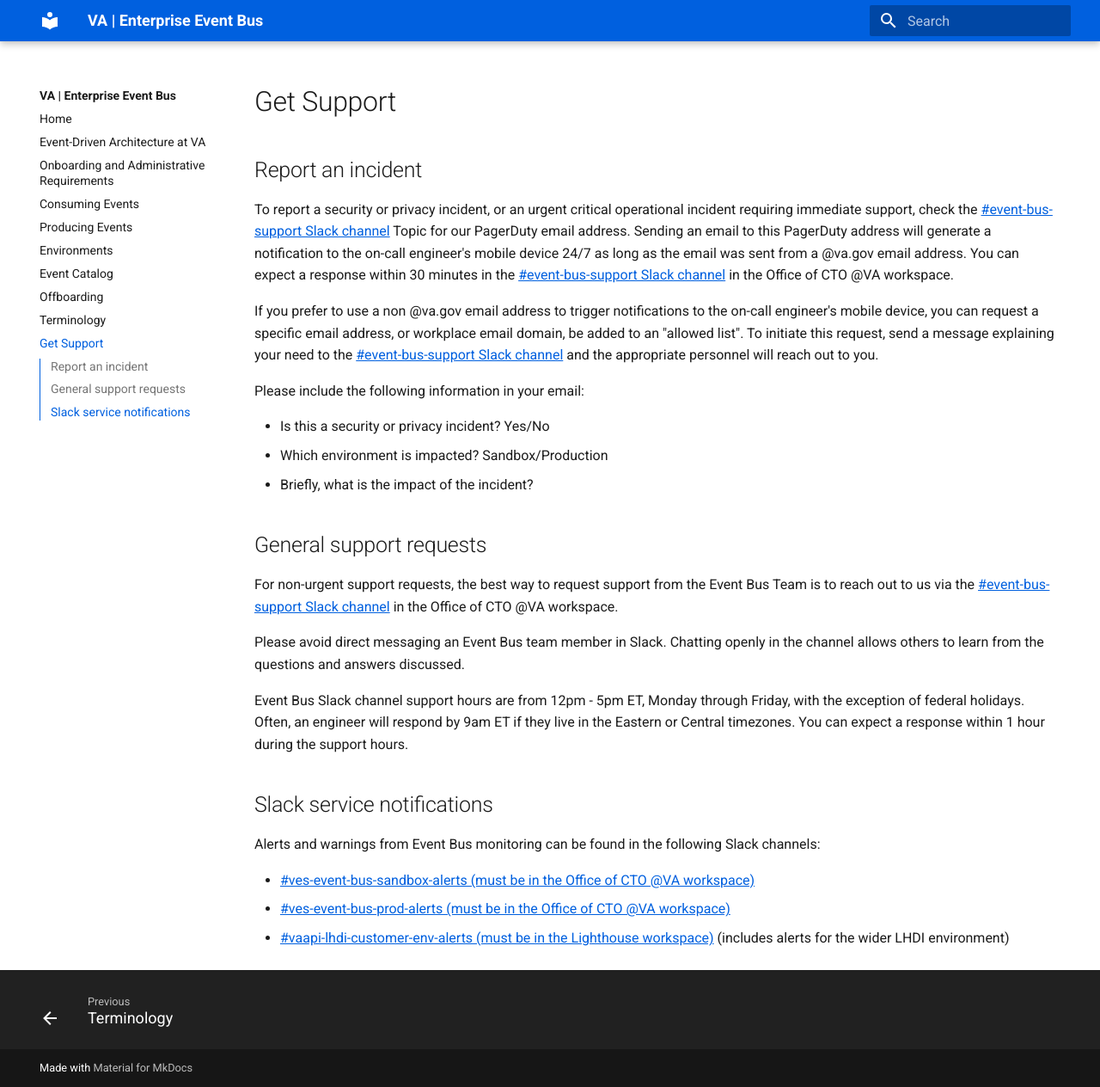
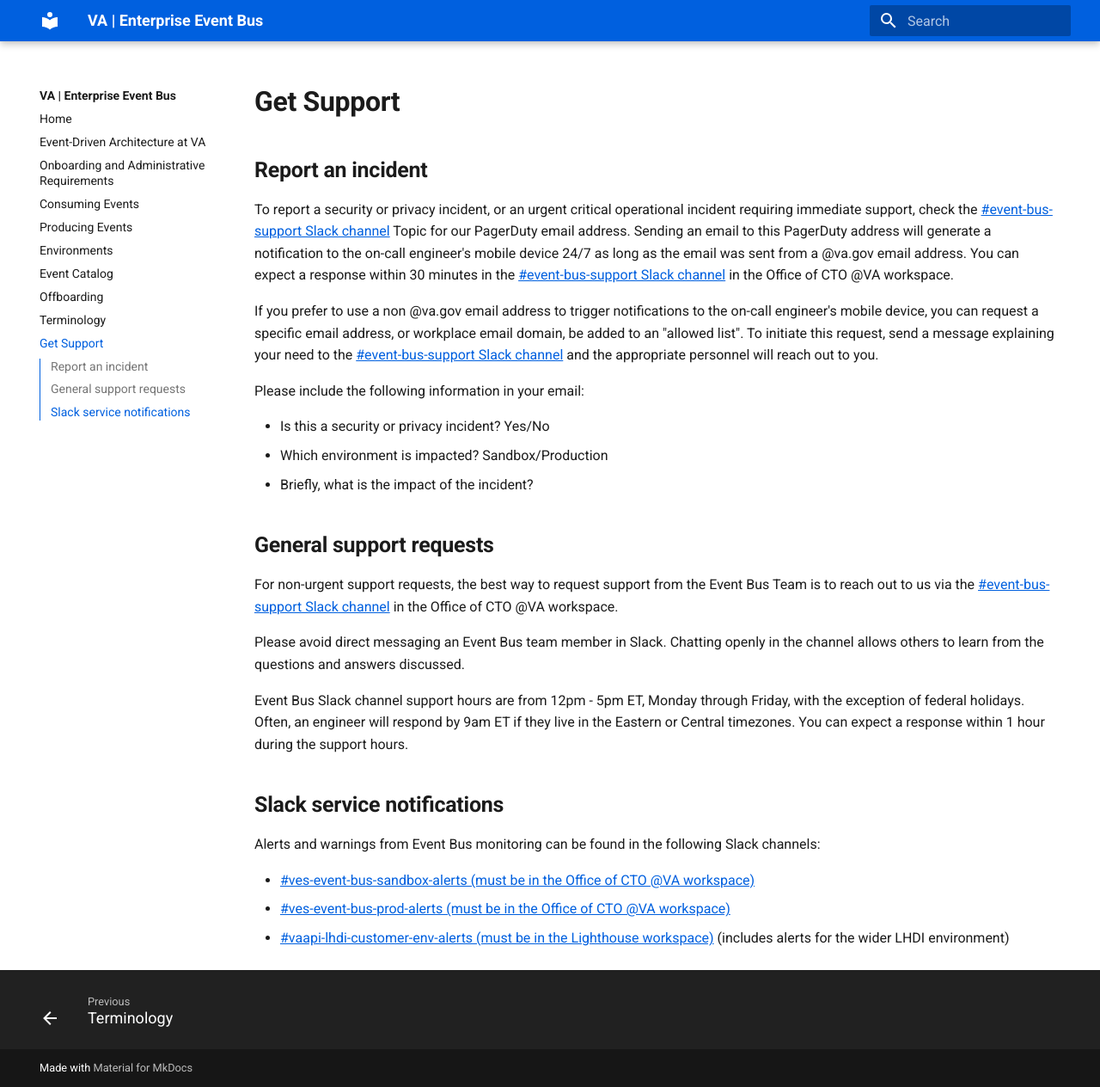
Before and after one commit to department-of-veterans-affairs/ves-event-bus-developer-portal, an MkDocs documentation site: the page built from docs/get-support.md, in a window 1280 px wide and 1264 px high. Shown: the whole window at 86% size. Built offline with MkDocs 1.6.1 and Material for MkDocs 9.7.7, drawn with Linux system fonts in a browser that asks for light colours.

```diff
--- a/docs/get-support.md
+++ b/docs/get-support.md
@@ -2,9 +2,9 @@
 title: Get Support
 ---
 
-# Get Support
+# **Get Support**
 
-## Report an incident
+## **Report an incident**
 
 To report a security or privacy incident, or an urgent critical operational incident requiring immediate support, check the [#event-bus-support Slack channel][slack-#event-bus-support] Topic for our PagerDuty email address. Sending an email to this PagerDuty address will generate a notification to the on-call engineer's mobile device 24/7 as long as the email was sent from a @va.gov email address.  You can expect a response within 30 minutes in the [#event-bus-support Slack channel][slack-#event-bus-support] in the Office of CTO @VA workspace.
 
@@ -16,7 +16,7 @@ Please include the following information in your email:
 * Which environment is impacted? Sandbox/Production
 * Briefly, what is the impact of the incident?
 
-## General support requests
+## **General support requests**
 
 For non-urgent support requests, the best way to request support from the Event Bus Team is to reach out to us via the [#event-bus-support Slack channel][slack-#event-bus-support] in the Office of CTO @VA workspace.
 
@@ -25,7 +25,7 @@ Please avoid direct messaging an Event Bus team member in Slack. Chatting openly
 Event Bus Slack channel support hours are from 12pm - 5pm ET, Monday through Friday, with the exception of federal holidays. Often, an engineer will respond by 9am ET if they live in the Eastern or Central timezones. You can expect a response within 1 hour during the support hours.
 
 
-## Slack service notifications
+## **Slack service notifications**
 
 Alerts and warnings from Event Bus monitoring can be found in the following Slack channels:
 
```
